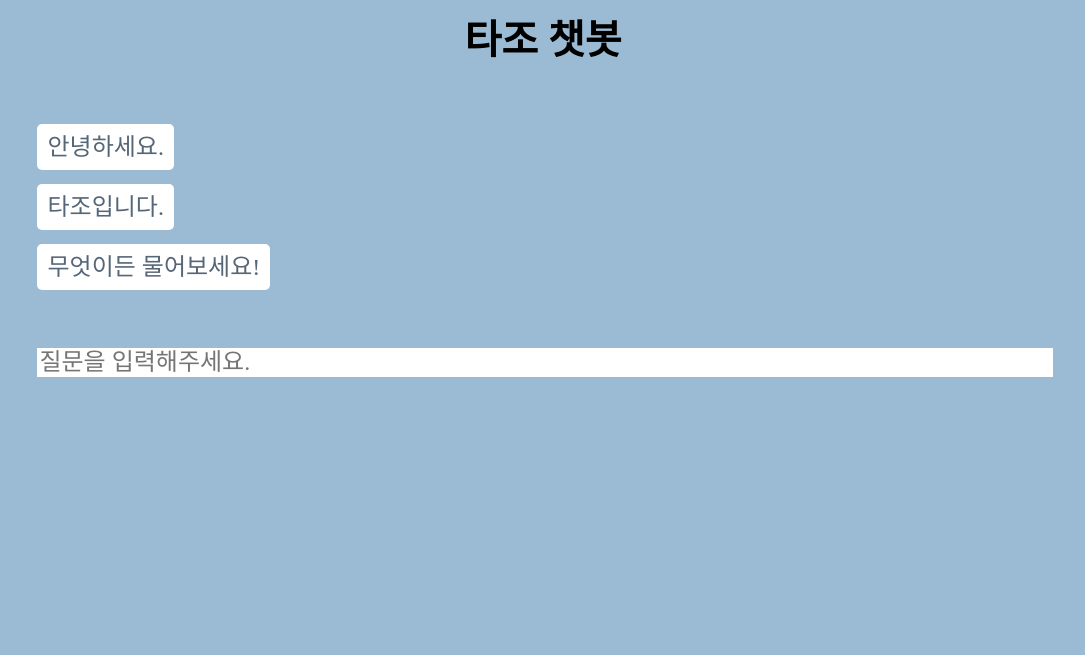
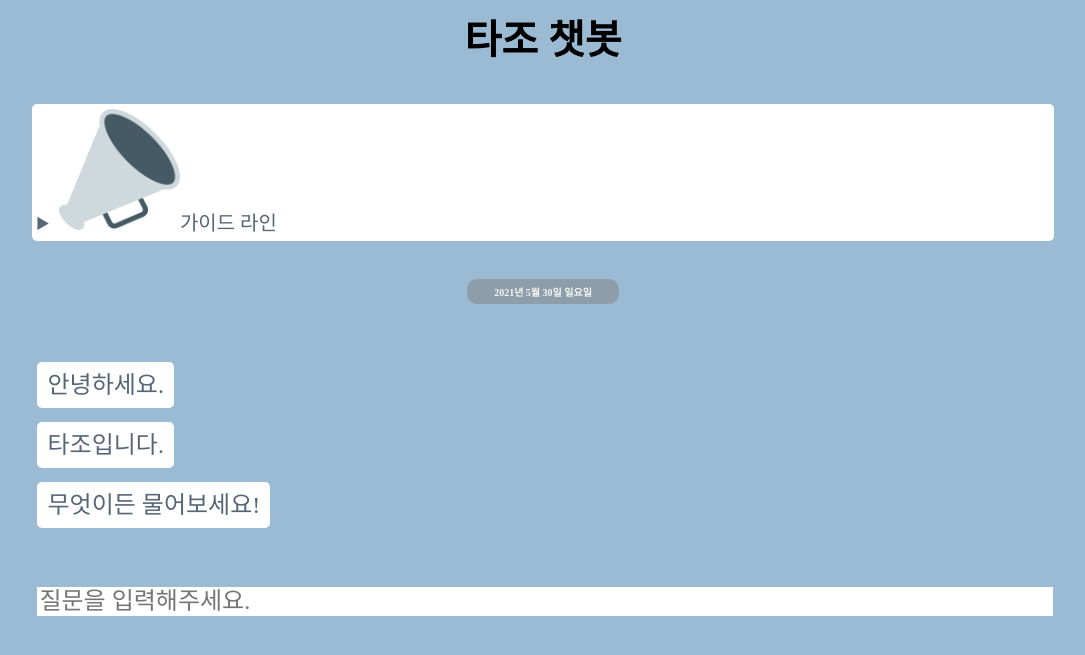
Before and after one commit to ODQA-TEAM-TAJO/ODQA-Demo-Site, a Python web app: template templates/index.html in a window 1280 px wide. Shown: the top 655 px of the page, without its empty margins (97-1182 px from the left). Run offline with Jinja, Linux system fonts and the light colour scheme; the template is opened without the code that fills it, so the values that code supplies are empty; some libraries are stand-ins or nearby versions.

Commit message:
[modify files] update

```diff
--- a/static/css/style.css
+++ b/static/css/style.css
@@ -8,6 +8,51 @@ h1 {
     margin-top: 0;
     text-align: center;
     font-size: 40px;
+}
+
+details {
+    color: #556677FF;
+    background-color: #FFFFFFFF;
+    margin-left: auto;
+    margin-right: auto;
+    width: 80%;
+    margin-bottom: 3%;
+    margin-top: 3%;
+    padding: 5px;
+    border-radius: 5px;
+    font-family: Malgun Gothic;
+    font-size: 20px;
+}
+
+summary {
+    cursor: pointer;
+    outline: none;
+}
+
+summary:before {
+}
+
+details[open] summary:before {
+}
+
+details > summary::-webkit-details-marker {
+    display: none;
+}
+
+h6 {
+    color: whitesmoke;
+    background-color: #80808080;
+    margin-left: auto;
+    margin-right: auto;
+    width: 12%;
+    margin-bottom: 3%;
+    margin-top: 3%;
+    padding-top: 5px;
+    padding-bottom: 5px;
+    text-align: center;
+    border-radius: 10px;
+    font-family: Malgun Gothic;
+    font-size: 10px;
 }
 
 #chatbox {
@@ -27,6 +72,7 @@ h1 {
 #textInput {
     width: 100%;
     border: none;
+    color: #556677FF;
     font-family: Malgun Gothic;
     font-size: 24px;
 }
--- a/templates/index.html
+++ b/templates/index.html
@@ -1,6 +1,7 @@
 <!DOCTYPE html>
-<html>
+<html lang="ko">
   <head>
+    <title>ODQA</title>
     <link rel="stylesheet" type="text/css" href="/static/css/style.css">
     <script src="https://ajax.googleapis.com/ajax/libs/jquery/3.2.1/jquery.min.js"></script>
     <style>
@@ -11,6 +12,18 @@
   </head>
   <body>
     <h1>타조 챗봇</h1>
+    <details>
+      <summary><img src="static/image/Notice.png" width="12%", height="12%">가이드 라인</summary>
+      질문은 이렇게 해주세요!
+    </details>
+    <script language="javascript">
+      function date() {
+        var today = new Date();
+        var week = new Array('일요일', '월요일', '화요일', '수요일', '목요일', '금요일', '토요일');
+        return today.getFullYear()+"년 "+(today.getMonth()+1)+"월 "+today.getDate()+"일 "+week[today.getDay()]
+      }
+      document.write("<h6>"+date()+"</h6>")
+    </script>
     <div>
       <div id="chatbox">
         <p class="botText"><span>안녕하세요.</span></p>
```
Also changed, not shown: static/image/Notice.png (added).
